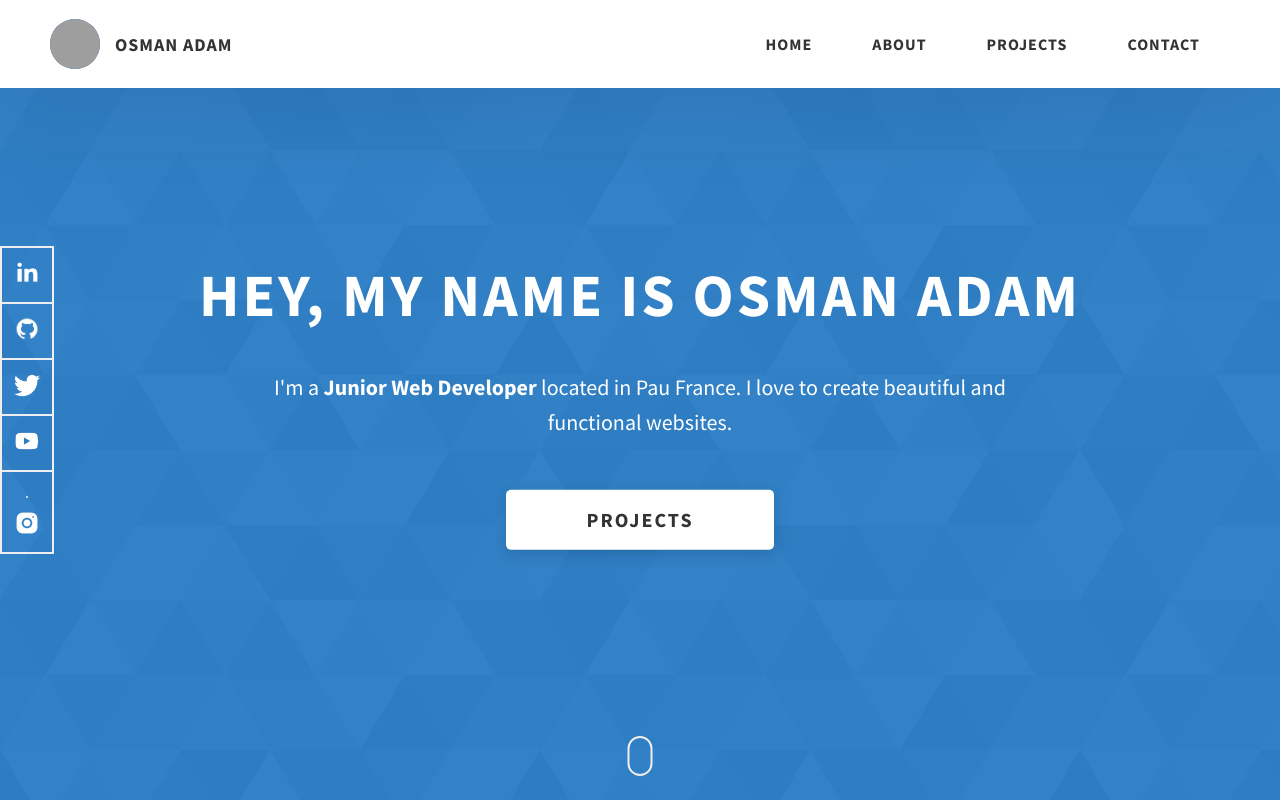
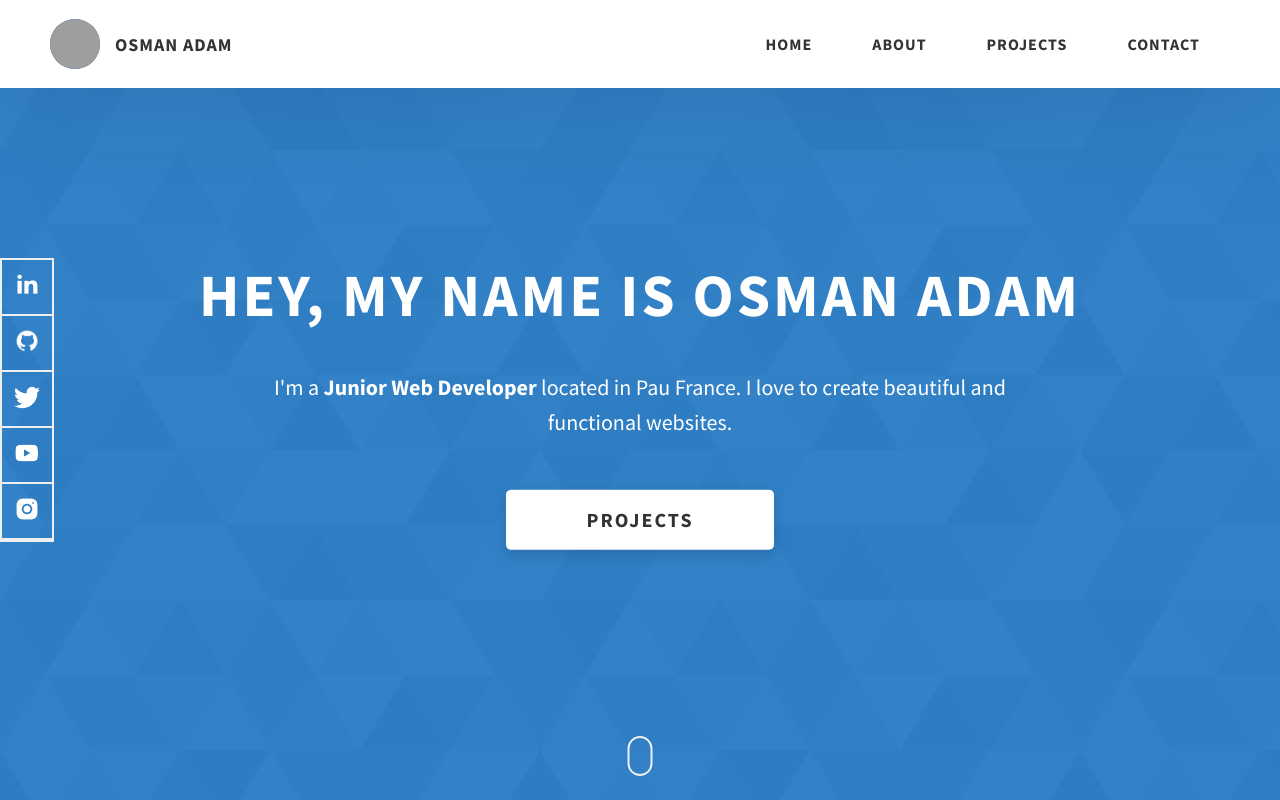
Before and after one commit to osmanadam-dev/portfolio, a plain HTML site: page index.html in a window 1280 px wide. Shown: the top 800 px of the page. Drawn offline with Linux system fonts and the light colour scheme; grey boxes are pictures that could not be loaded.

Commit message:
Update index.html

```diff
--- a/index.html
+++ b/index.html
@@ -133,15 +133,8 @@
           </a>
         </div>
         <div class="home-hero__social">
-          <a
-            href="https://www.instagram.com/osmanadamdev"
-            class="home-hero__social-icon-link home-hero__social-icon-link--bd-none"
-          >
-            <img
-              src="./assets/png/insta-ico.png"
-              alt="icon"
-            class="home-hero__social-icon-link home-hero__social-icon-link--bd-none"
-          >
+          <a href="https://www.instagram.com/osmanadamdev"
+            class="home-hero__social-icon-link home-hero__social-icon-link">
             <img
               src="./assets/png/insta-ico.png"
               alt="icon"
```
